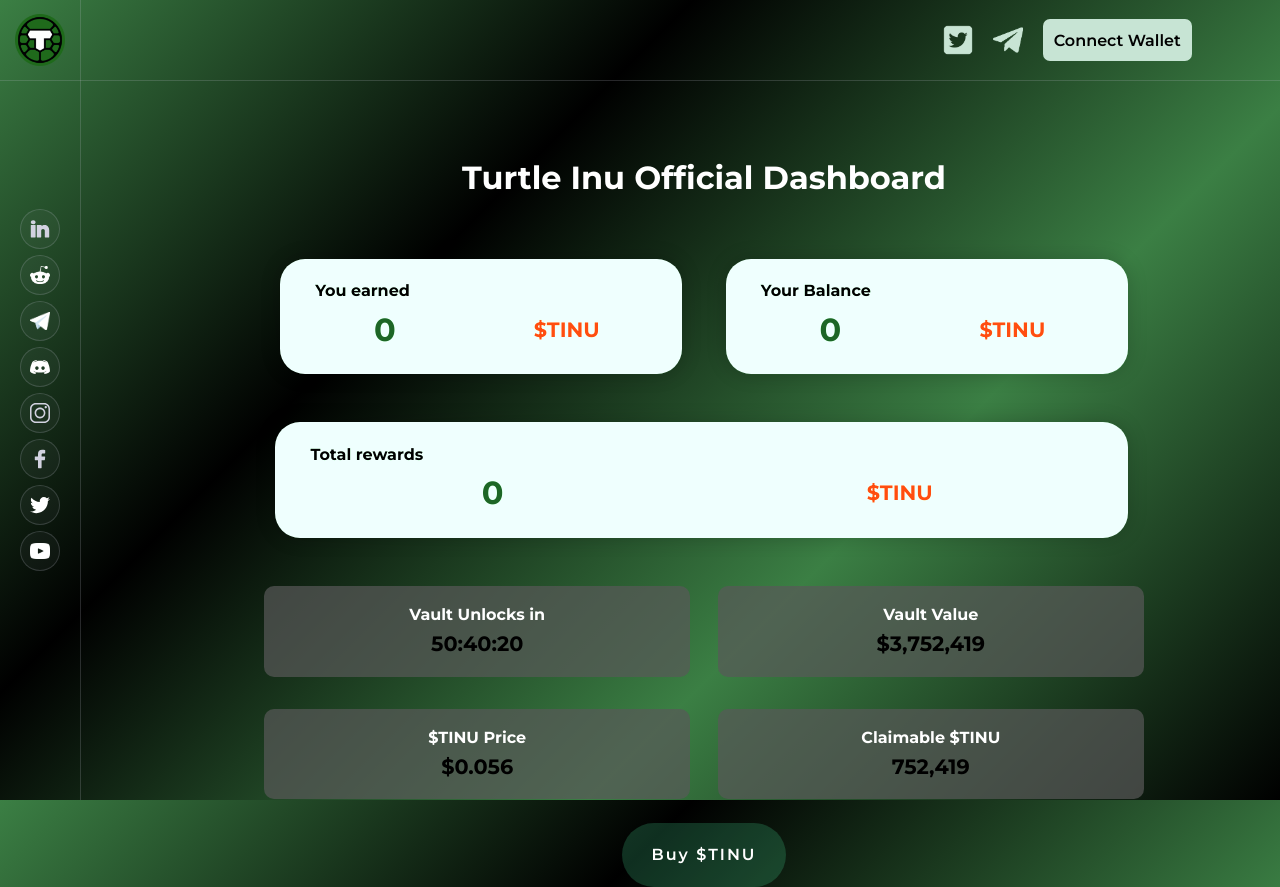
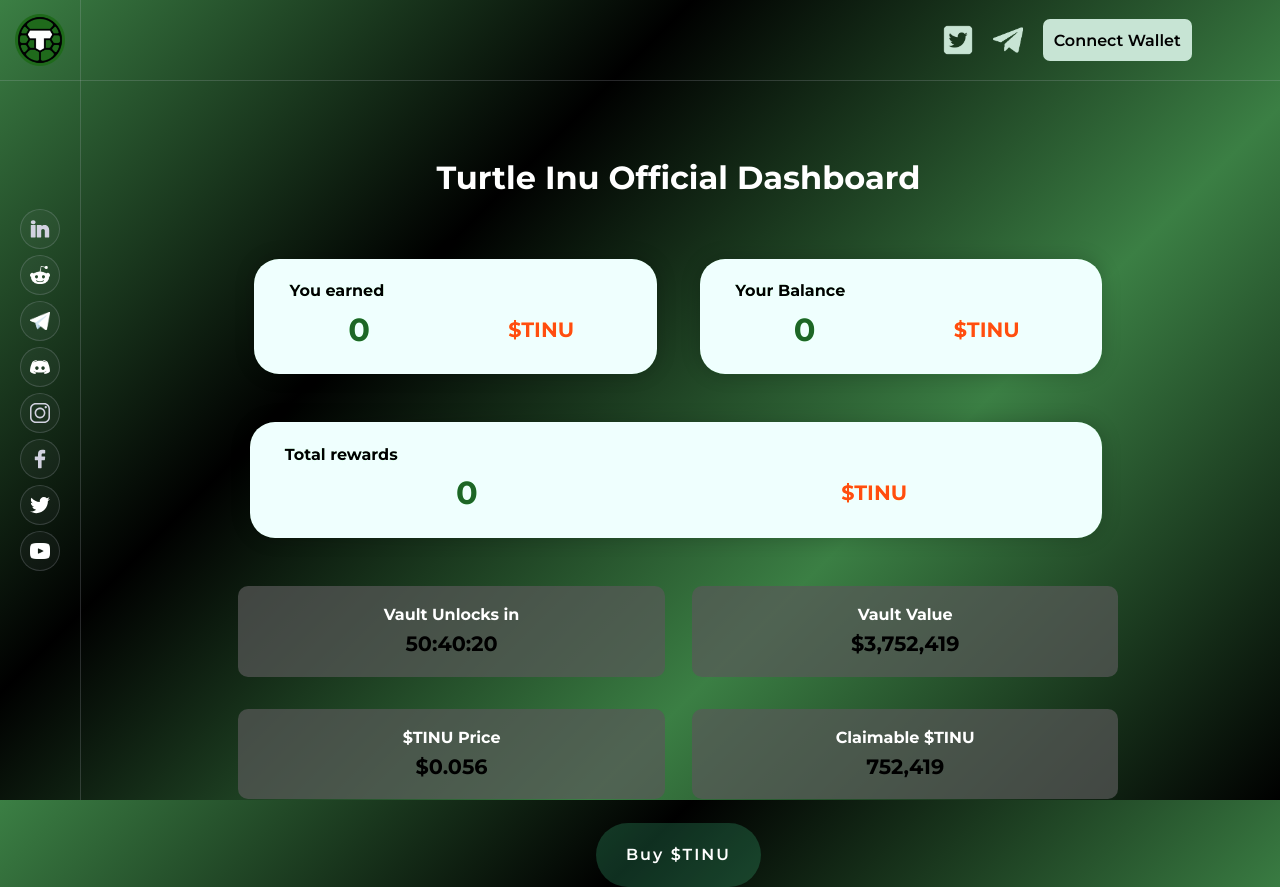
Before and after one commit to TIM88-DOT/turtle-inu-dashboard, a React (Create React App) app: page / in a window 1280 px wide. Built offline with nearby package versions, Linux system fonts and the light colour scheme; no server answers.

Commit message:
Update Account.css

```diff
--- a/src/pages/CSS/Account.css
+++ b/src/pages/CSS/Account.css
@@ -1,6 +1,6 @@
 .account {
   z-index: -2;
-  margin-left: 20%;
+  margin-left: 18%;
   margin-top: 7vh;
   width: 70%;
   position: relative;
```
